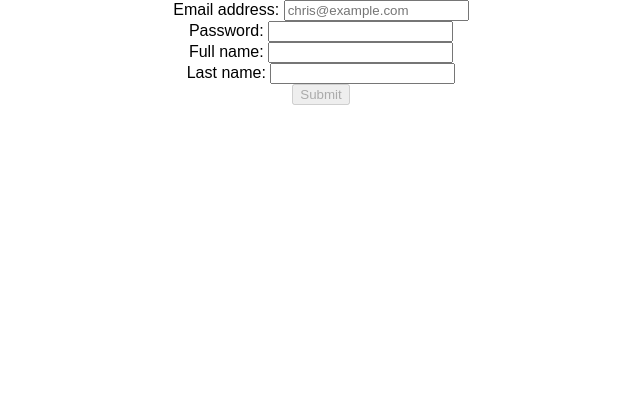
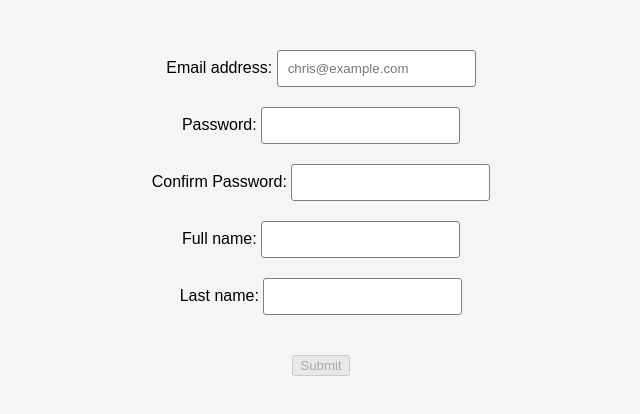
Before and after one commit to chris-bingham/my-first-react-app, a React (Create React App) app: page / in a window 1280 px wide. Shown: the top 414 px of the page, without its empty margins (319-959 px from the left). Built offline with nearby package versions, Linux system fonts and the light colour scheme.

Commit message:
added styles, confirm pw field

```diff
--- a/src/App.css
+++ b/src/App.css
@@ -1,28 +1,31 @@
-.App {
+body {
+  background-color: rgb(245, 245, 245);
+}
+
+form {
+  margin: 50px;
   text-align: center;
 }
 
-.App-logo {
-  animation: App-logo-spin infinite 20s linear;
-  height: 80px;
+form > * {
+  margin: 20px 0;
 }
 
-.App-header {
-  background-color: #222;
-  height: 150px;
-  padding: 20px;
-  color: white;
+input[type="text"],
+input[type="password"] {
+  border-radius: 3px;
+  border: 1px solid gray;
+  padding: 10px;
 }
 
-.App-title {
-  font-size: 1.5em;
+label {
+  width: 200px;
 }
 
-.App-intro {
-  font-size: large;
+.invalid-field {
+  border: 1px solid red;
 }
 
-@keyframes App-logo-spin {
-  from { transform: rotate(0deg); }
-  to { transform: rotate(360deg); }
+.valid-field {
+  border: 1px solid green;
 }
--- a/src/App.js
+++ b/src/App.js
@@ -17,6 +17,13 @@ const signUpForm = {
       label: "Password: ",
       type: "password",
       validation: "password",
+      required: true
+    },
+    {
+      id: "confirmpassword_field",
+      label: "Confirm Password: ",
+      type: "password",
+      validation: "confirmPassword",
       required: true
     },
     {
--- a/src/Form.js
+++ b/src/Form.js
@@ -78,6 +78,7 @@ class Form extends Component {
             {...field}
             handleInput={this.handleInput}
             form={this.name}
+            // isValid={this.state.formData[field.id].isValid}
           />
         ))}
         <Button
--- a/src/InputField.js
+++ b/src/InputField.js
@@ -1,10 +1,24 @@
 import React from "react";
 
-const InputField = ({ id, label, type, handleInput, placeholder, required }) => {
+const InputField = ({
+  id,
+  label,
+  type,
+  handleInput,
+  placeholder,
+  required,
+  isValid
+}) => {
   return (
-    <div>
+    <div className="form-group">
       <label htmlFor={id}>{label}</label>
-      <input type={type} id={id} onChange={handleInput} placeholder={placeholder}/>
+      <input
+        type={type}
+        id={id}
+        onChange={handleInput}
+        placeholder={placeholder}
+        className={isValid ? "valid-field" : "invalid-field"}
+      />
     </div>
   );
 };
```
